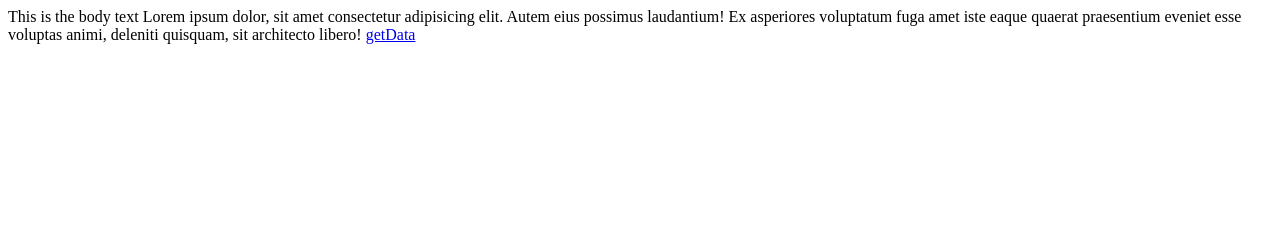
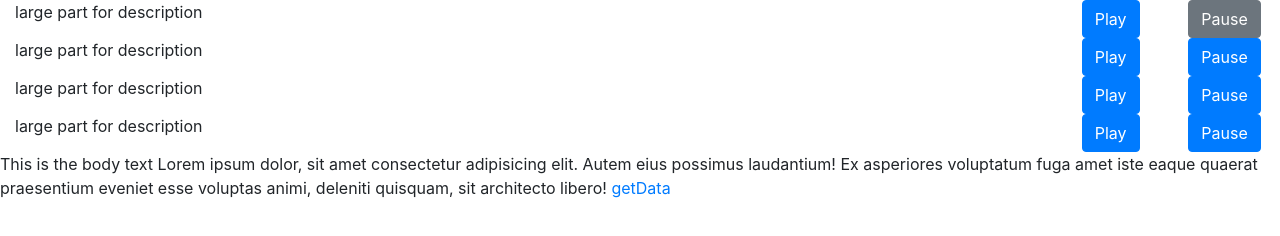
Before and after one commit to baldyb/test, a plain HTML site: page index.html in a window 1280 px wide. Drawn offline with nearby package versions, Linux system fonts and the light colour scheme.

Commit message:
simple commit

```diff
--- a/index.html
+++ b/index.html
@@ -6,11 +6,45 @@
     <meta http-equiv="X-UA-Compatible" content="ie=edge">
     <title>test Application</title>
     <script src="app.js"></script>
+    <!-- bootsrap css from CDN-->
+    <link rel="stylesheet" href="https://stackpath.bootstrapcdn.com/bootstrap/4.3.1/css/bootstrap.min.css" integrity="sha384-ggOyR0iXCbMQv3Xipma34MD+dH/1fQ784/j6cY/iJTQUOhcWr7x9JvoRxT2MZw1T" crossorigin="anonymous">
+
 </head>
 <body>
+
+    <div class="container-fluid">
+        <div class="row">
+            <div class="col-10">large part for description</div>
+            <div class="col"><button type="button" class="btn btn-primary">Play</button></div>
+            <div class="col"><button type="button" class="btn btn-secondary">Pause</button></div>
+        </div>
+        <div class="row">
+            <div class="col-10">large part for description</div>
+            <div class="col"><button type="button" class="btn btn-primary">Play</button></div>
+            <div class="col"><button type="button" class="btn btn-primary">Pause</button></div>
+        </div>
+        <div class="row">
+            <div class="col-10">large part for description</div>
+            <div class="col"><button type="button" class="btn btn-primary">Play</button></div>
+            <div class="col"><button type="button" class="btn btn-primary">Pause</button></div>
+        </div>
+        <div class="row">
+            <div class="col-10">large part for description</div>
+            <div class="col"><button type="button" class="btn btn-primary">Play</button></div>
+            <div class="col"><button type="button" class="btn btn-primary">Pause</button></div>
+        </div>
+    </div>
+
     This is the body text
     Lorem ipsum dolor, sit amet consectetur adipisicing elit. Autem eius possimus laudantium! Ex asperiores voluptatum fuga amet iste eaque quaerat praesentium eveniet esse voluptas animi, deleniti quisquam, sit architecto libero!
 
     <a onClick='getData();event.preventDefault();' href='#'>getData</a>
+
+       <!-- Optional JavaScript -->
+    <!-- jQuery first, then Popper.js, then Bootstrap JS -->
+    <script src="https://code.jquery.com/jquery-3.3.1.slim.min.js" integrity="sha384-q8i/X+965DzO0rT7abK41JStQIAqVgRVzpbzo5smXKp4YfRvH+8abtTE1Pi6jizo" crossorigin="anonymous"></script>
+    <script src="https://cdnjs.cloudflare.com/ajax/libs/popper.js/1.14.7/umd/popper.min.js" integrity="sha384-UO2eT0CpHqdSJQ6hJty5KVphtPhzWj9WO1clHTMGa3JDZwrnQq4sF86dIHNDz0W1" crossorigin="anonymous"></script>
+    <script src="https://stackpath.bootstrapcdn.com/bootstrap/4.3.1/js/bootstrap.min.js" integrity="sha384-JjSmVgyd0p3pXB1rRibZUAYoIIy6OrQ6VrjIEaFf/nJGzIxFDsf4x0xIM+B07jRM" crossorigin="anonymous"></script>
+
 </body>
 </html>
```
